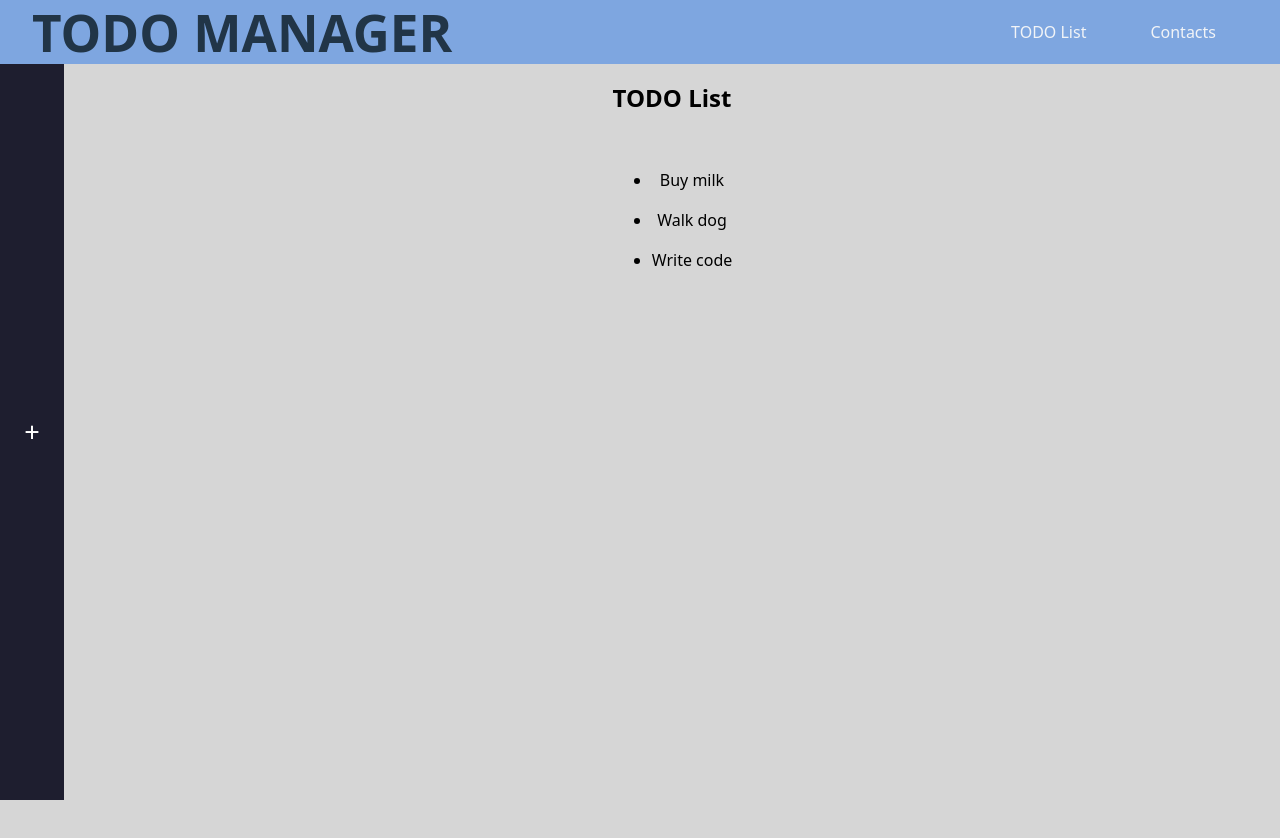
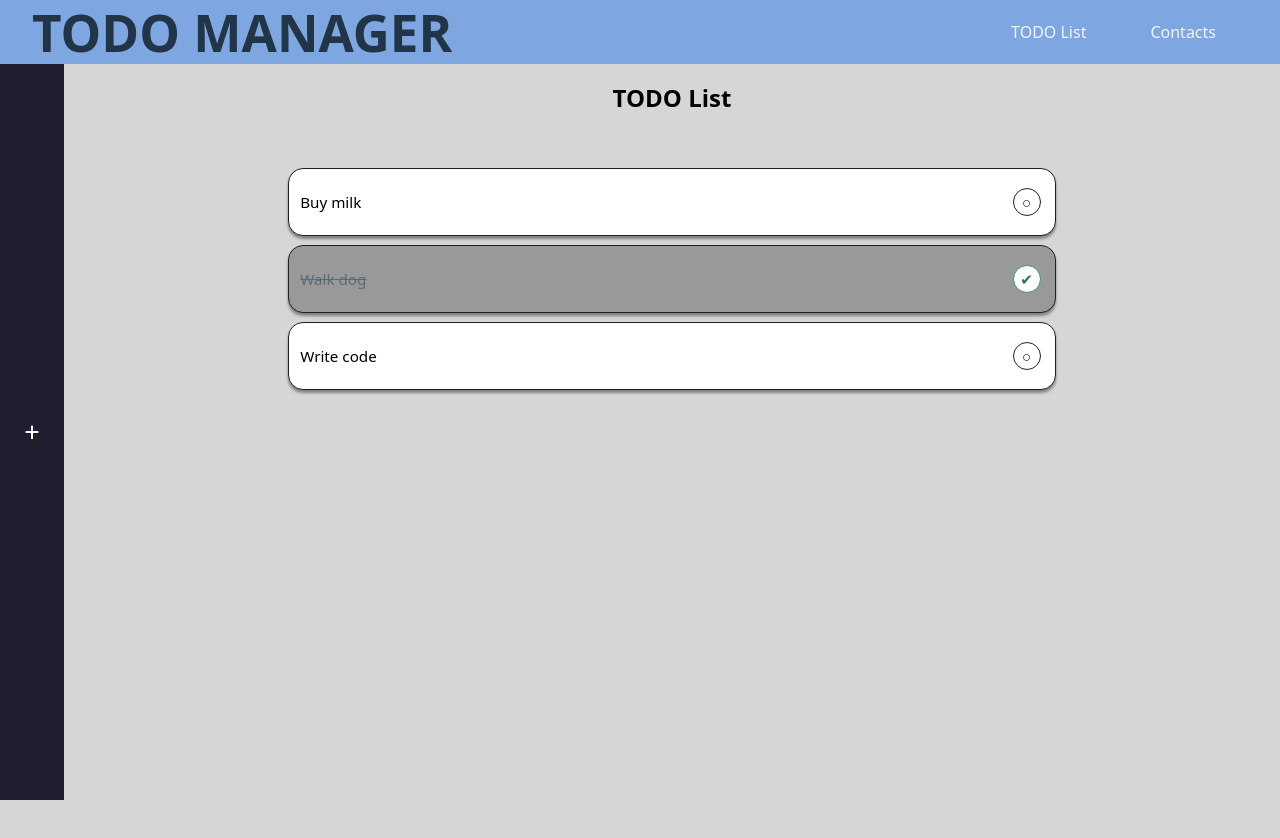
Before and after one commit to SamuelK152/Project03, a React (Vite) app: page /todos in a window 1280 px wide. Shown: the top 838 px of the page. Built offline with nearby package versions, Linux system fonts and the light colour scheme.

Commit message:
Todo pills and completion toggle

```diff
--- a/src/components/TodoItem.jsx
+++ b/src/components/TodoItem.jsx
@@ -1,7 +1,16 @@
-export default function ToDoItem({ text }) {
+export default function ToDoItem({ id, text, completed, onToggle }) {
   return (
-    <li>
-      <p>{text}</p>
+    <li className={`todo-pill ${completed ? "done" : ""}`}>
+      <span className="pill-text">{text}</span>
+      <button
+        type="button"
+        className="pill-toggle"
+        aria-pressed={completed}
+        onClick={() => onToggle(id)}
+        title={completed ? "Mark incomplete" : "Complete"}
+      >
+        {completed ? "✔" : "○"}
+      </button>
     </li>
   );
 }
--- a/src/components/TodoList.jsx
+++ b/src/components/TodoList.jsx
@@ -1,13 +1,19 @@
 import ToDoItem from "./TodoItem";
 
-export default function ToDoList({ items = [] }) {
+export default function ToDoList({ items = [], onToggle }) {
   if (!items.length) {
     return <p>No TODOs yet.</p>;
   }
   return (
-    <ul>
-      {items.map((t, i) => (
-        <ToDoItem key={i} text={t} />
+    <ul className="todo-list">
+      {items.map((item) => (
+        <ToDoItem
+          key={item.id}
+          id={item.id}
+          text={item.text}
+          completed={item.completed}
+          onToggle={onToggle}
+        />
       ))}
     </ul>
   );
--- a/src/pages/TodosPage.jsx
+++ b/src/pages/TodosPage.jsx
@@ -2,18 +2,30 @@ import ToDoList from "../components/TodoList";
 import TodoForm from "../components/TodoForm.jsx";
 import { useState } from "react";
 
+let idSeq = 3;
+
 export default function TodosPage() {
-  const [todos, setTodos] = useState(["Buy milk", "Walk dog", "Write code"]);
+  const [todos, setTodos] = useState([
+    { id: 0, text: "Buy milk", completed: false },
+    { id: 1, text: "Walk dog", completed: true },
+    { id: 2, text: "Write code", completed: false },
+  ]);
   const [open, setOpen] = useState(false);
 
   function handleAdd(text) {
-    setTodos((prev) => [...prev, text]);
+    setTodos((prev) => [...prev, { id: idSeq++, text, completed: false }]);
+  }
+
+  function handleToggle(id) {
+    setTodos((prev) =>
+      prev.map((t) => (t.id === id ? { ...t, completed: !t.completed } : t))
+    );
   }
 
   return (
     <section className="todos-page">
       <h2 className="page-title">TODO List</h2>
-      <ToDoList items={todos} />
+      <ToDoList items={todos} onToggle={handleToggle} />
       <TodoForm
         open={open}
         onOpen={() => setOpen(true)}
--- a/src/styles/App.css
+++ b/src/styles/App.css
@@ -187,3 +187,82 @@ main {
   margin-top: 0;
   padding-bottom: 2rem;
 }
+
+/* ...existing code... */
+.todo-list {
+  list-style: none;
+  margin: 1rem 0 0;
+  padding: 0;
+  display: flex;
+  flex-direction: column;
+  gap: 0.6rem;
+  width: 60vw;
+  text-align: left;
+}
+
+.todo-pill {
+  display: flex;
+  align-items: center;
+  gap: 0.65rem;
+  background: #ffffff;
+  border: 1px solid #1e1e2f;
+  border-radius: 15px;
+  padding: 0.55rem 0.9rem 0.55rem 0.7rem;
+  font-size: 0.95rem;
+  line-height: 1.2;
+  box-shadow: 0 3px 3px rgba(0, 0, 0, 0.4);
+  height: 3rem;
+}
+
+.todo-pill:hover {
+  background: #d6eaf8;
+  border-color: #1e1e2f;
+}
+
+.todo-pill.done {
+  background: #999999;
+  border-color: #1e1e2f;
+}
+
+.todo-pill.done .pill-text {
+  text-decoration: line-through;
+  color: #5b6b74;
+}
+
+.pill-toggle {
+  width: 28px;
+  height: 28px;
+  border-radius: 50%;
+  border: 1px solid #1e1e2f;
+  background: #ffffff;
+  display: flex;
+  align-items: center;
+  justify-content: center;
+  font-size: 0.95rem;
+  cursor: pointer;
+  padding: 0;
+  color: #1e1e2f;
+  transition: background 0.2s, color 0.2s, border-color 0.2s;
+}
+
+.pill-toggle:hover {
+  background: #7ea6e0;
+  color: #fff;
+  border-color: #1e1e2f;
+}
+
+.todo-pill.done .pill-toggle {
+  border-color: #3a9c5b;
+  color: #247a40;
+}
+
+.todo-pill.done .pill-toggle:hover {
+  background: #247a40;
+  color: #fff;
+  border-color: #247a40;
+}
+
+.pill-text {
+  flex: 1;
+  overflow-wrap: anywhere;
+}
```
